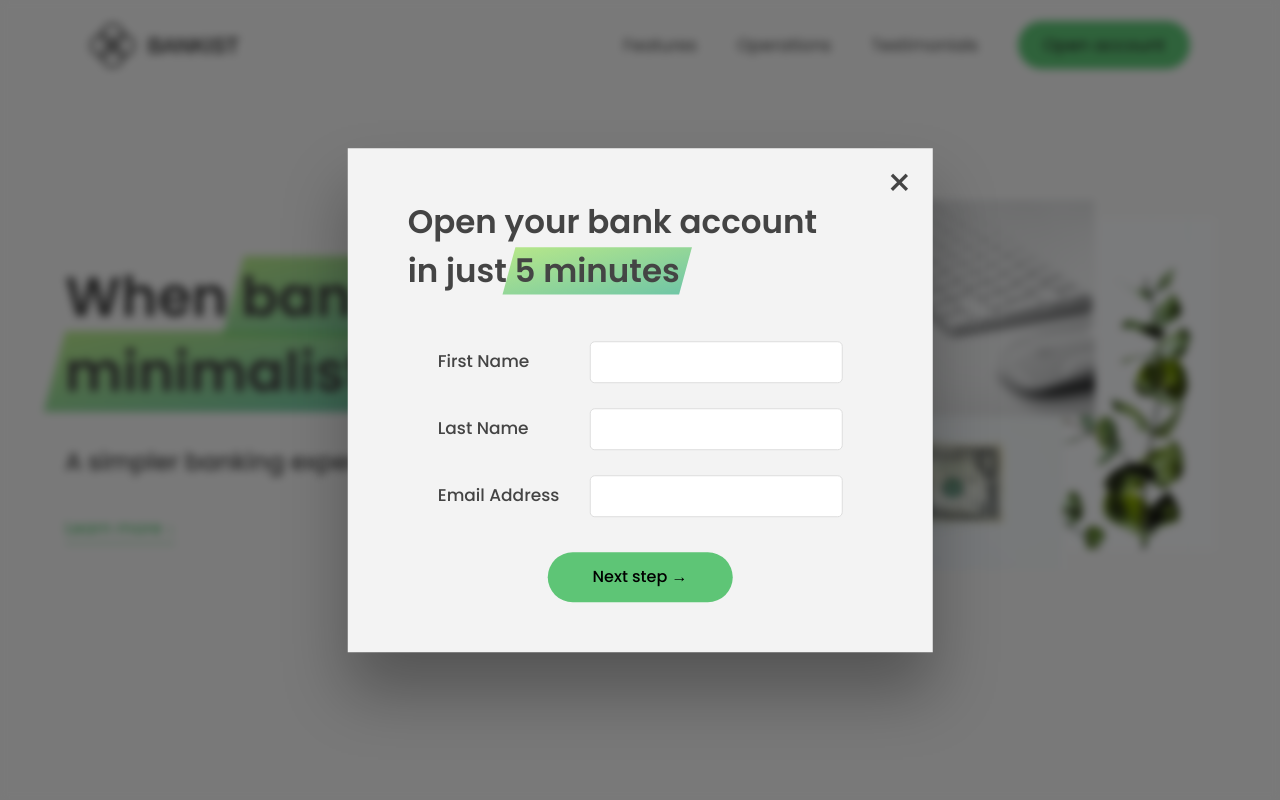
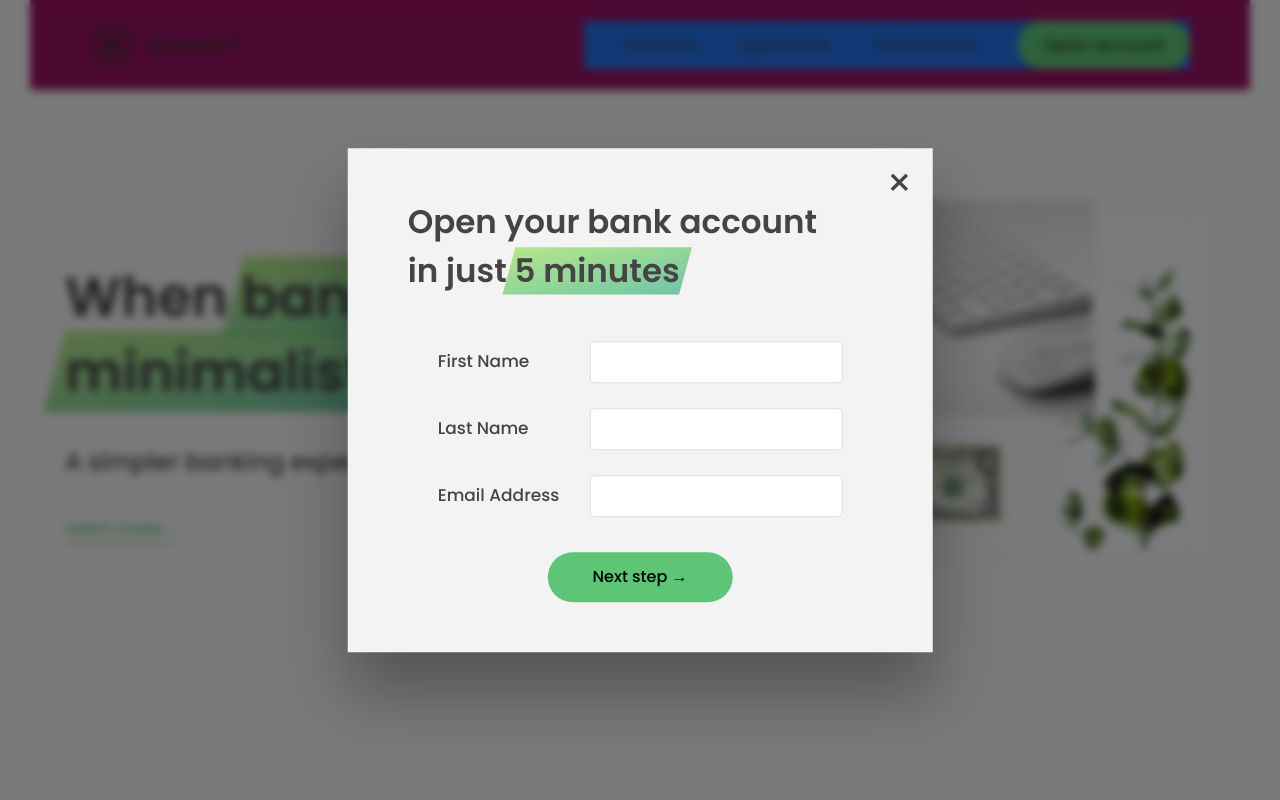
Before and after one commit to Tagore9930/learn_JavaScript, a plain HTML site: page 13-Advanced-DOM-Bankist/starter/index.html in a window 1280 px wide. Both pictures are taken after a click on the link "Open account". Shown: the top 800 px of the page. Drawn offline with Linux system fonts and the light colour scheme.

Commit message:
Completed Topic: Event Propagation in Practice

```diff
--- a/13-Advanced-DOM-Bankist/starter/index.html
+++ b/13-Advanced-DOM-Bankist/starter/index.html
@@ -18,7 +18,8 @@
       <img src="img/logo.png" alt="Bankist logo" class="nav__logo" id="logo" />
       <ul class="nav__links">
         <li class="nav__item">
-          <a class="nav__link" href="#section--1">Features</a>
+          <a class="nav__link" href="#">Features</a>
+          <!-- <a class="nav__link" href="#section--1">Features</a> -->
         </li>
         <li class="nav__item">
           <a class="nav__link" href="#section--2">Operations</a>
--- a/13-Advanced-DOM-Bankist/starter/script.js
+++ b/13-Advanced-DOM-Bankist/starter/script.js
@@ -129,6 +129,7 @@ logo.clasName = 'jonas';
 
 */
 
+/* ///////////////////////////////////////////////////
 // Implementing Smooth Scrolling
 
 const btnScrollTo = document.querySelector('.btn--scroll-to');
@@ -174,3 +175,34 @@ setTimeout(() => h1.removeEventListener('mouseenter', alertH1), 3000);
 // h1.onmouseenter = function (e){
 // alert('onmouseenter: Great! You are reading the heading :D');
 // };
+*/
+
+// Event Propagation in Practice
+
+// rgb(255, 255, 255);
+const randomInt = (min, max) =>
+  Math.floor(Math.random() * (max - min + 1) + min);
+const randomColor = () =>
+  `rgb(${randomInt(0, 255)}, ${randomInt(0, 255)}, ${randomInt(0, 255)})`;
+
+document.querySelector('.nav__link').addEventListener('click', function (e) {
+  this.style.backgroundColor = randomColor();
+  console.log('LINK', e.target, e.currentTarget);
+
+  // STOP propagation
+  e.stopPropagation();
+});
+
+document.querySelector('.nav__links').addEventListener('click', function (e) {
+  this.style.backgroundColor = randomColor();
+  console.log('CONTAINER', e.target, e.currentTarget);
+});
+
+document.querySelector('.nav').addEventListener(
+  'click',
+  function (e) {
+    this.style.backgroundColor = randomColor();
+    console.log('NAV', e.target, e.currentTarget);
+  },
+  true,
+);
```
